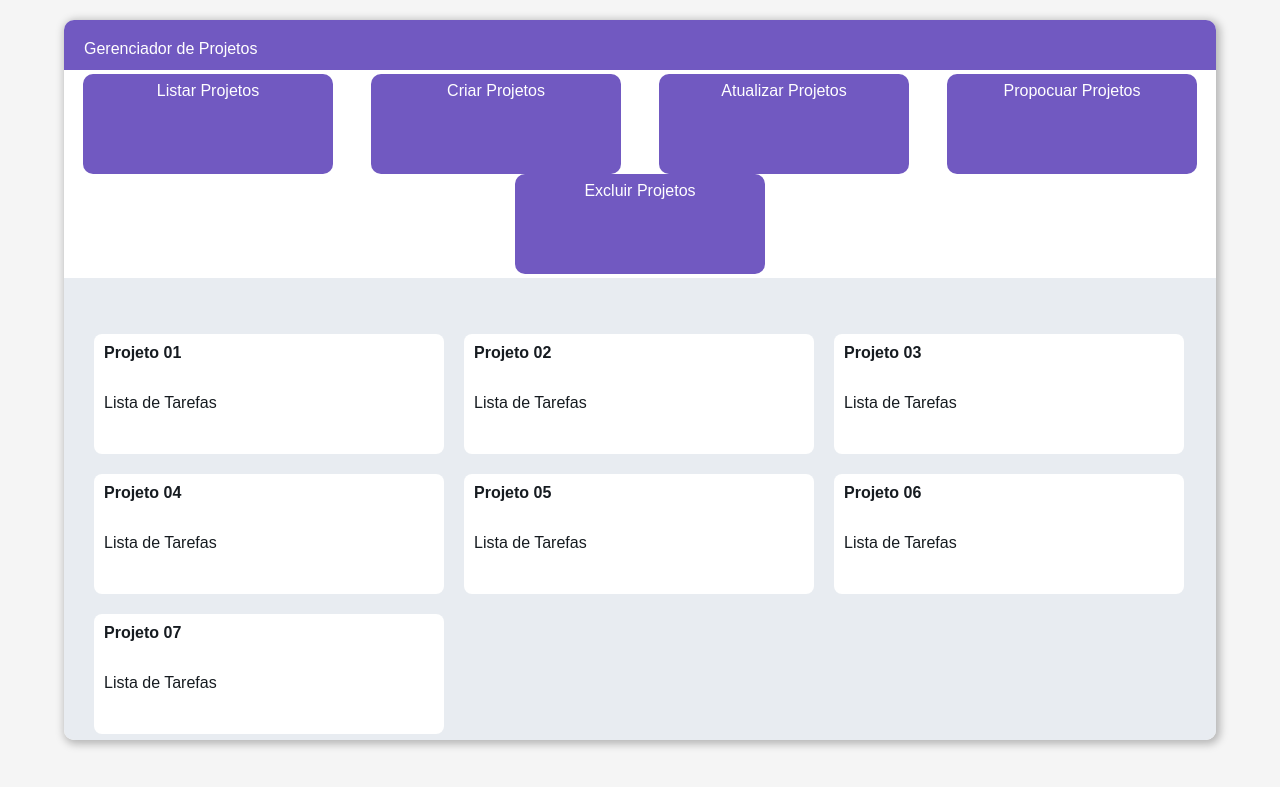
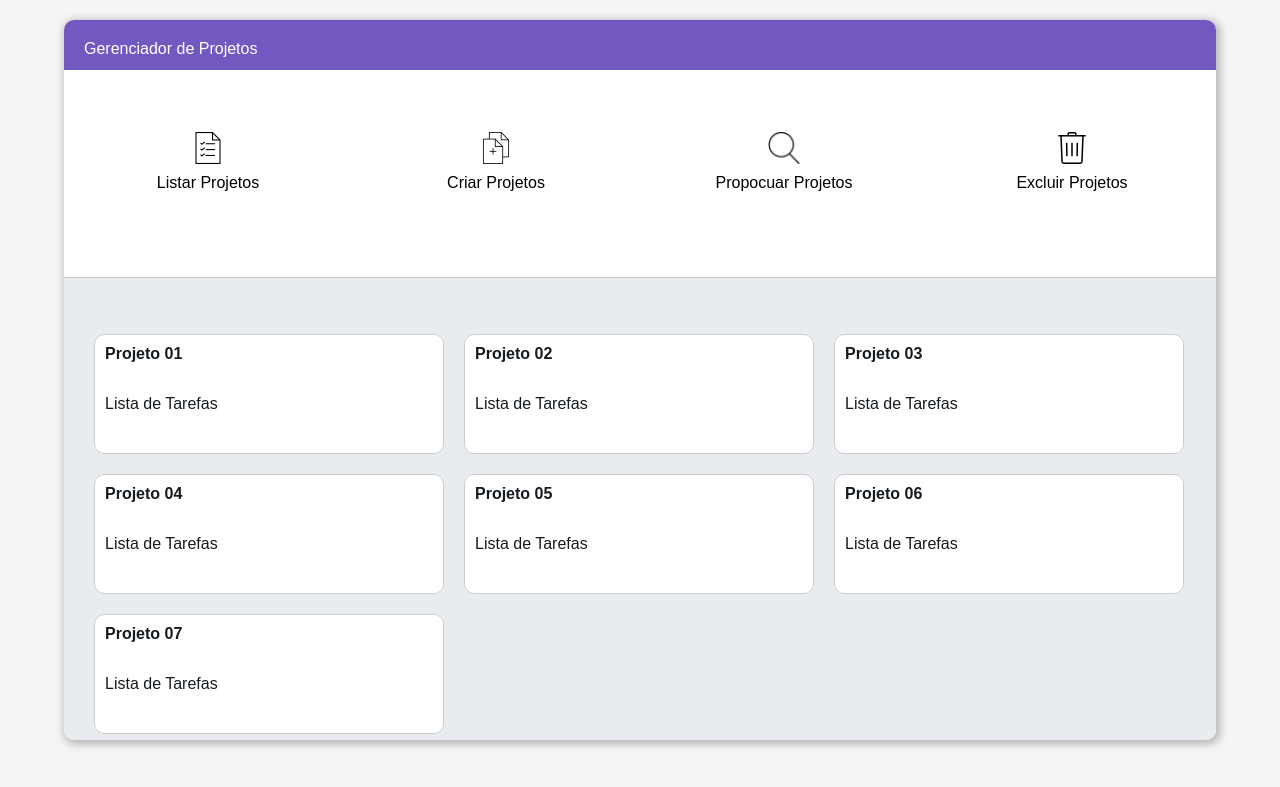
Before and after one commit to PedroGuilhermeFariaDuarte/GoStackDesafio01Manager, a React app: page / in a window 1280 px wide. Built offline with nearby package versions, Linux system fonts and the light colour scheme.

Commit message:
Com essa nova versao a sidebar agora esta no top da pagina com novos botoes

```diff
--- a/src/components/sidebar.js
+++ b/src/components/sidebar.js
@@ -1,14 +1,38 @@
 import React from "react";
+import add from "../assets/add.png";
+import trash from "../assets/trash.png";
+import search from "../assets/search.png";
+// import rotate from "../assets/rotate.png";
+import list from "../assets/list.png";
 
 function Sidebar (props) {
     return (
         <nav className="sidebar">
             {/* <ul> */}
-                <li>Listar Projetos</li>
-                <li>Criar Projetos</li>
-                <li>Atualizar Projetos</li>
-                <li>Propocuar Projetos</li>
-                <li>Excluir Projetos</li>
+                <li>
+                    <span>
+                        <img src={list} alt=""/>
+                    </span>
+                    <span>Listar Projetos</span>
+                </li>
+                <li>
+                    <span>
+                        <img src={add} alt=""/>
+                    </span>
+                    <span>Criar Projetos</span>
+                </li>
+                <li>
+                    <span>
+                        <img src={search} alt=""/>
+                    </span>
+                    <span>Propocuar Projetos</span>
+                </li>
+                <li>
+                    <span>
+                        <img src={trash} alt=""/>
+                    </span>
+                    <span>Excluir Projetos</span>
+                </li>
             {/* </ul> */}
         </nav>
     )
--- a/src/css/app.css
+++ b/src/css/app.css
@@ -51,6 +51,7 @@ header
     display: flex;
     flex-flow:row wrap;
     align-content: center;
+    border-bottom:1px solid #c4c6c9;
 }
 
 .container .sidebar   li
@@ -60,21 +61,34 @@ header
     list-style:none;
     text-align: center;
     font-size:1rem;
-    color:#fff;
+    color:#000;
     cursor:pointer;
     transition:0.2s ease all;
     padding:8px;
     user-select: none;
     border-radius:10px;
     margin:auto;
-    background-color:#7159c1;
+    /* background-color:#f1e7fe;                */
+}
+
+.container .sidebar   li span
+{
+    min-width:32px;
+    width:100%;
+    height: 32px;
+    display:block;
+}
+
+.container .sidebar   li span + span
+{
+    margin-top:10px;
 }
 
 .container .sidebar   li:hover
 {
     transform:translateY(-5px);
     transition:0.2s ease all;
-    background-color:#7159c1e0;
+    border:1px solid #7159c1e0;
 }
 
 .container .content
@@ -95,8 +109,11 @@ header
     width:350px;
     height:120px;
     background-color:#fff;
-    border-radius:8px;
+    border-radius:10px;
+    border:1px solid #ccc;
     overflow: hidden;
+    transition:0.2s ease all;
+
 }
 
 .container .content .card
@@ -120,3 +137,11 @@ header
     text-align:left;
     padding:10px;
 }
+
+.container .content .card:hover
+{
+    transform:translateY(-5px);
+    transition:0.2s ease all;
+    border:1px solid #7159c1e0;
+    box-shadow:2.0px 2.0px 9.0px 2.0px rgba(0, 0, 0, 0.075);
+}
```
Also changed, not shown: src/assets/add.png (added), src/assets/list.png (added), src/assets/rotate.png (added), src/assets/search.png (added), src/assets/trash.png (added).
